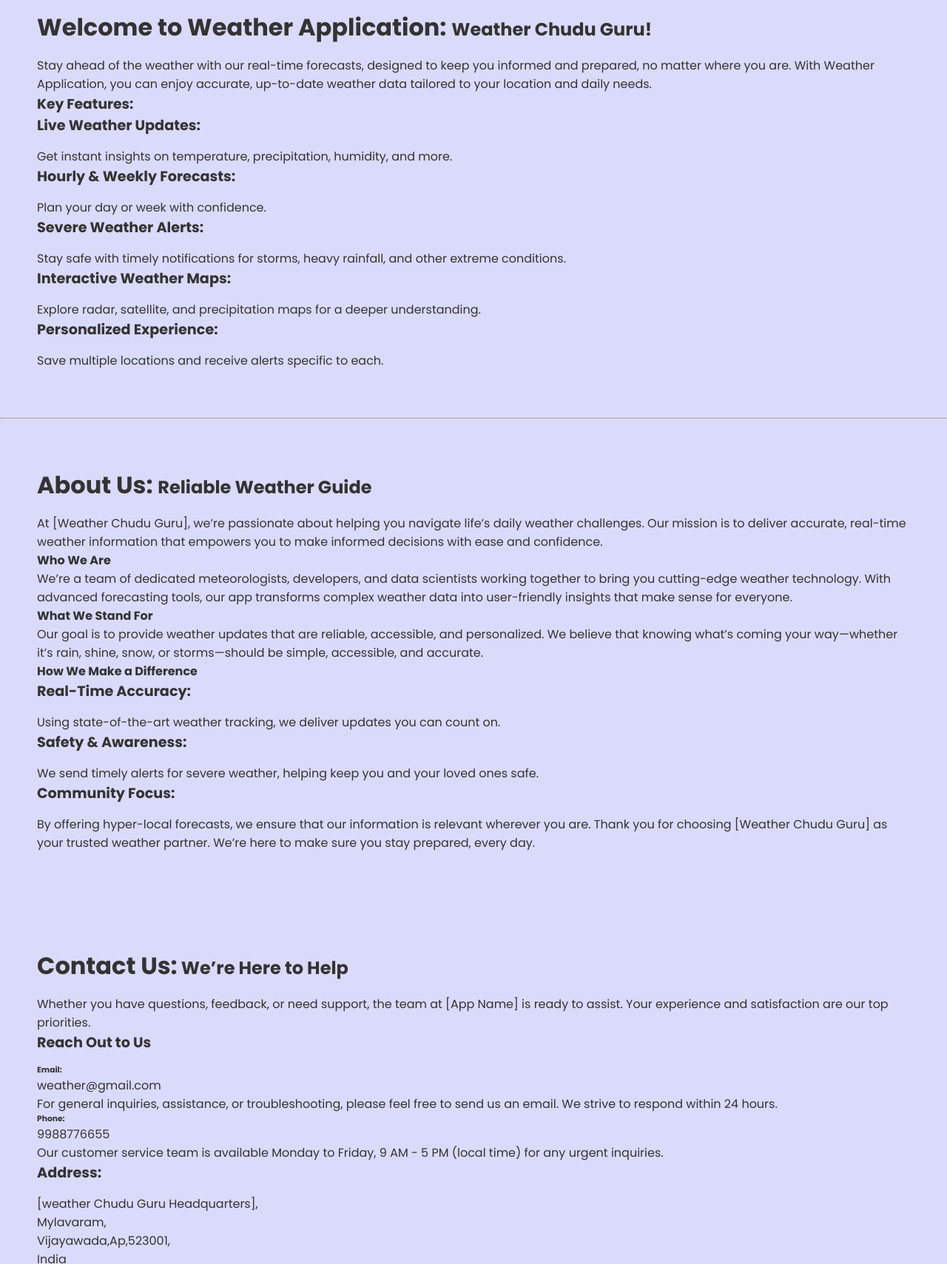
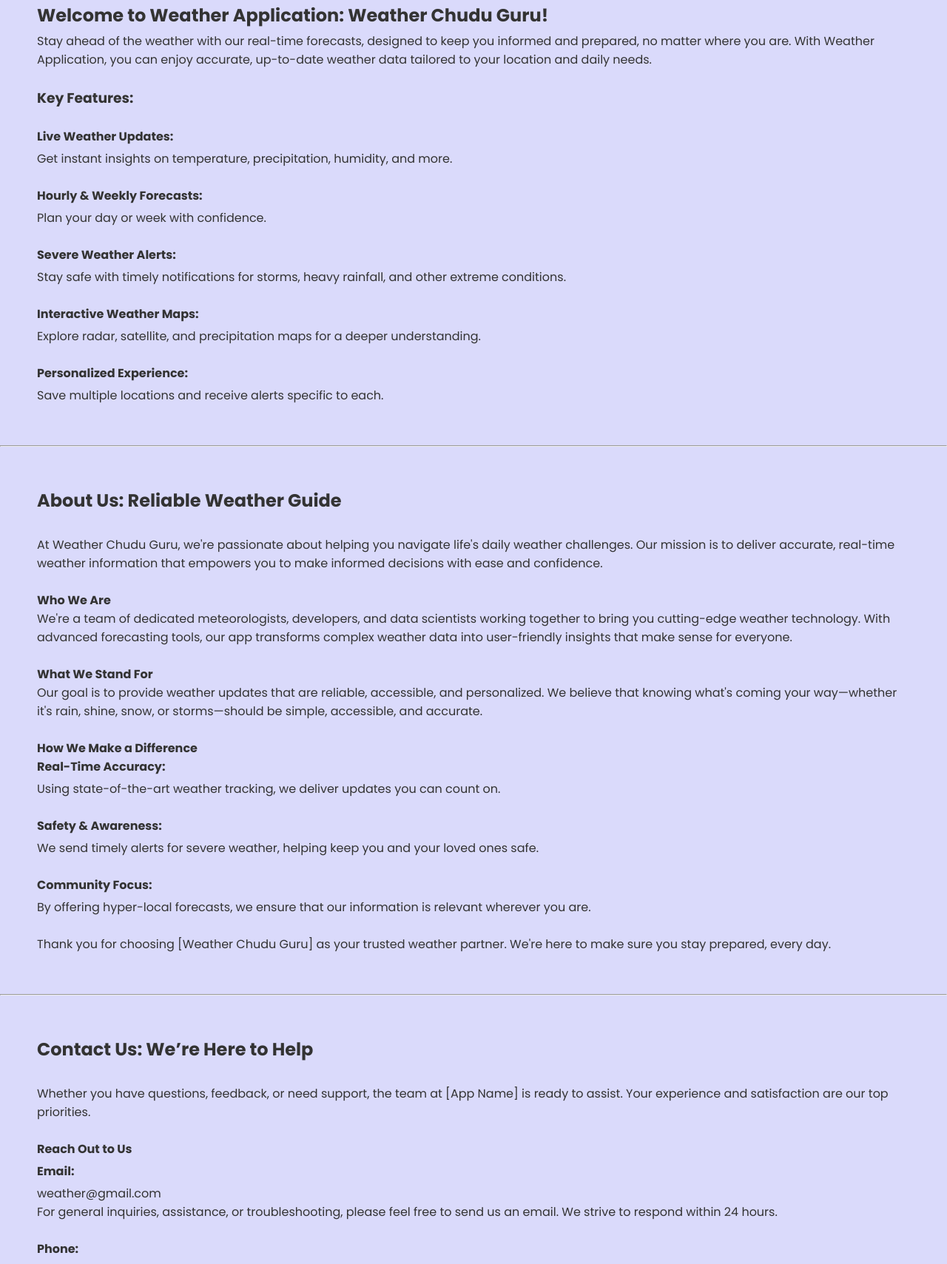
Before and after one commit to Manich-07/Weather-Forecast, a plain HTML site: page index.html in a window 1280 px wide. Shown: the part 957-2666 px from the top of the page at 74% size. Drawn offline with Linux system fonts and the light colour scheme.

Commit message:
Update index.html

```diff
--- a/index.html
+++ b/index.html
@@ -109,13 +109,13 @@
         font-size: 1rem;
     }
     .text h2 {
-        font-size: 2rem;
+        font-size: 1.5rem;
     }
     .text h5 {
-        font-size: 1.2rem;
+        font-size: 1rem;
     }
     .text p, .text h2, .text h5 {
-        margin-bottom: 15px;
+        margin-bottom: 5px;
     }
     strong {
         font-size: 1.5rem;
@@ -186,13 +186,13 @@
     <ul>
         <li><a href="#home">Home</a></li>
         <li><a href="#about">About Us</a></li>
-        <li><a href="#contact">Settings</a></li>
+        <li><a href="#contact">Contact</a></li>
     </ul>
 </nav>
 <section class="background-image">
     <h3>Welcome to Our Website</h3>
     <p>Get the latest weather updates and more.</p>
-    <a target="_blank" href="/Weather-Forecast/weather.html">Weather Chudu Guru</a>
+    <a href="/weather.html">Weather Chudu Guru</a>
 
 </section>
 <section class="text" id="home">
@@ -200,56 +200,58 @@
     <div class="home">
         <p><h2>Welcome to Weather Application:    <strong> Weather Chudu Guru!</strong></h2>
             Stay ahead of the weather with our real-time forecasts, designed to keep you informed and prepared, no matter where you are. With Weather Application, you can enjoy accurate, up-to-date weather data tailored to your location and daily needs.
-            <br>
-            <h3>Key Features:</h3>
-            <h5>Live Weather Updates:</h5>Get instant insights on temperature, precipitation, humidity, and more.<br>
-            <h5>Hourly & Weekly Forecasts:</h5>Plan your day or week with confidence.
-            <h5>Severe Weather Alerts:</h5>Stay safe with timely notifications for storms, heavy rainfall, and other extreme conditions.
-            <h5>Interactive Weather Maps:</h5> Explore radar, satellite, and precipitation maps for a deeper understanding.<br>
+            <br><br>
+            <h3>Key Features:</h3><br>
+            <h5>Live Weather Updates:</h5>Get instant insights on temperature, precipitation, humidity, and more.<br><br>
+            <h5>Hourly & Weekly Forecasts:</h5>Plan your day or week with confidence.<br><br>
+            <h5>Severe Weather Alerts:</h5>Stay safe with timely notifications for storms, heavy rainfall, and other extreme conditions.<br><br>
+            <h5>Interactive Weather Maps:</h5> Explore radar, satellite, and precipitation maps for a deeper understanding.<br><br>
             <h5>Personalized Experience:</h5> Save multiple locations and receive alerts specific to each.</p>
     </div>
 </section>
 <hr>
 <section class="text" id="about">
     <div class="about">
-        <p><h2>About Us: <strong>Reliable Weather Guide</strong></h2>
-            At [Weather Chudu Guru], we’re passionate about helping you navigate life’s daily weather challenges. Our mission is to deliver accurate, real-time weather information that empowers you to make informed decisions with ease and confidence.<br>
+        <p><h2>About Us: <strong>Reliable Weather Guide</strong></h2><br>
+            At Weather Chudu Guru, we're passionate about helping you navigate life's daily weather challenges. Our mission is to deliver accurate, real-time weather information that empowers you to make informed decisions with ease and confidence.<br><br>
 
             <h4>Who We Are</h4  >
-            We’re a team of dedicated meteorologists, developers, and data scientists working together to bring you cutting-edge weather technology. With advanced forecasting tools, our app transforms complex weather data into user-friendly insights that make sense for everyone.<br>
+            We're a team of dedicated meteorologists, developers, and data scientists working together to bring you cutting-edge weather technology. With advanced forecasting tools, our app transforms complex weather data into user-friendly insights that make sense for everyone.<br><br>
 
             <h4>What We Stand For</h4>
-            Our goal is to provide weather updates that are reliable, accessible, and personalized. We believe that knowing what’s coming your way—whether it’s rain, shine, snow, or storms—should be simple, accessible, and accurate.<br>
+            Our goal is to provide weather updates that are reliable, accessible, and personalized. We believe that knowing what's coming your way—whether it's rain, shine, snow, or storms—should be simple, accessible, and accurate.<br><br>
 
             <h4>How We Make a Difference</h4>
-            <h5>Real-Time Accuracy:</h5> Using state-of-the-art weather tracking, we deliver updates you can count on.
-            <h5>Safety & Awareness:</h5> We send timely alerts for severe weather, helping keep you and your loved ones safe.
-            <h5>Community Focus:</h5> By offering hyper-local forecasts, we ensure that our information is relevant wherever you are.
-            Thank you for choosing [Weather Chudu Guru] as your trusted weather partner. We’re here to make sure you stay prepared, every day.</p>
+            <h5>Real-Time Accuracy:</h5> Using state-of-the-art weather tracking, we deliver updates you can count on.<br><br>
+            <h5>Safety & Awareness:</h5> We send timely alerts for severe weather, helping keep you and your loved ones safe.<br><br>
+            <h5>Community Focus:</h5> By offering hyper-local forecasts, we ensure that our information is relevant wherever you are.<br><br>
+            Thank you for choosing [Weather Chudu Guru] as your trusted weather partner. We're here to make sure you stay prepared, every day.</p>
     </div>
 </section>
+<hr>
 <section class="text" id="contact">
     <div class="contact">
         <p>
-            <h2>Contact Us:<strong> We’re Here to Help</strong></h2>
-                Whether you have questions, feedback, or need support, the team at [App Name] is ready to assist. Your experience and satisfaction are our top priorities.<br>
+            <h2>Contact Us:<strong> We’re Here to Help</strong></h2><br>
+                Whether you have questions, feedback, or need support, the team at [App Name] is ready to assist. Your experience and satisfaction are our top priorities.<br><br>
 
                <h5> Reach Out to Us</h5>
-                <h6>Email:</h6>weather@gmail.com<br>
-                For general inquiries, assistance, or troubleshooting, please feel free to send us an email. We strive to respond within 24 hours.<br>
+                <h5>Email:</h5>weather@gmail.com<br>
+                For general inquiries, assistance, or troubleshooting, please feel free to send us an email. We strive to respond within 24 hours.<br><br>
 
-                <h6>Phone:</h6>9988776655<br>
-                Our customer service team is available Monday to Friday, 9 AM - 5 PM (local time) for any urgent inquiries.<br>
+                <h5>Phone:</h5>9988776655<br>
+                Our customer service team is available Monday to Friday, 9 AM - 5 PM (local time) for any urgent inquiries.<br><br>
 
                <h5>Address:</h5>
-                [weather Chudu Guru Headquarters],<br>
+                weather Chudu Guru,<br>
                 Mylavaram,<br>
                 Vijayawada,Ap,523001,<br>
-                India
+                India. <br><br>
+
 
                 <h5>Follow Us on Social Media</h5>
                 Stay updated with the latest features, weather tips, and news. Follow us on our social media channels:
-                <h6>Instagram:</h6> weather.com/Instagram.
+                <h5>Instagram:</h5> weather.com/Instagram.
 
         </p>
     </div>
```
